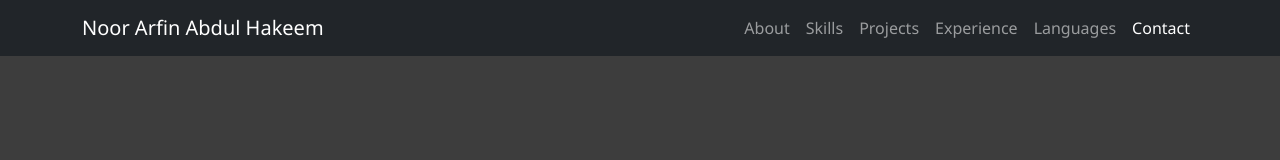
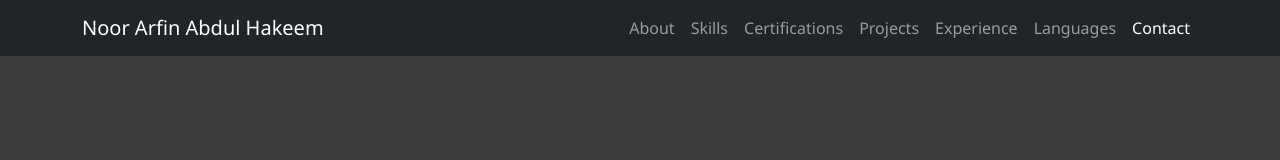
Before and after one commit to NoorArfin/dev_portfolio, a plain HTML site: page index.html in a window 1280 px wide. Shown: the top 160 px of the page. Drawn offline with nearby package versions, Linux system fonts and the light colour scheme; placeholder pictures from the web are drawn by us.

Commit message:
certifications added into nav section

```diff
--- a/index.html
+++ b/index.html
@@ -26,6 +26,9 @@
                     </li>
                     <li class="nav-item">
                         <a class="nav-link" href="#skills">Skills</a>
+                    </li>
+                    <li class="nav-item">
+                        <a class="nav-link" href="#certifications">Certifications</a>
                     </li>
                     <li class="nav-item">
                         <a class="nav-link" href="#projects">Projects</a>
```
